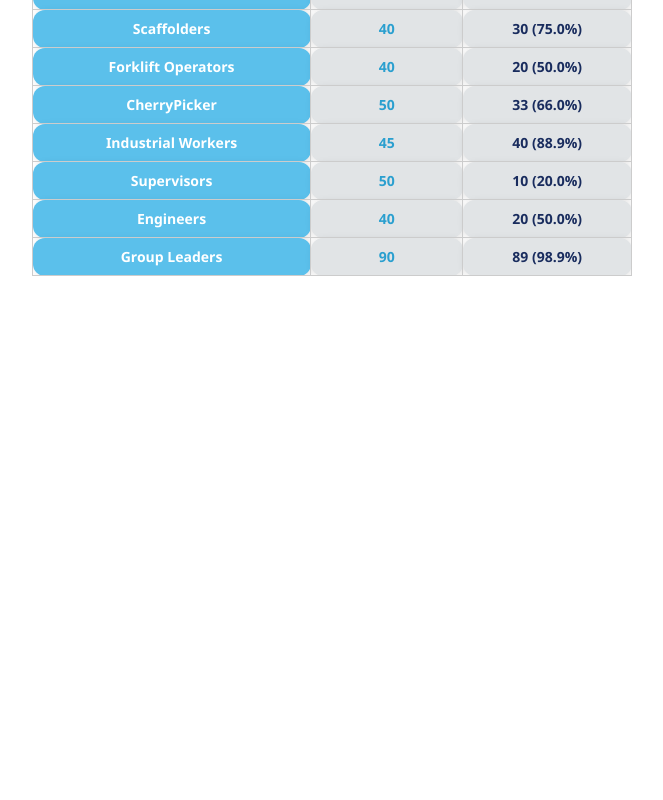
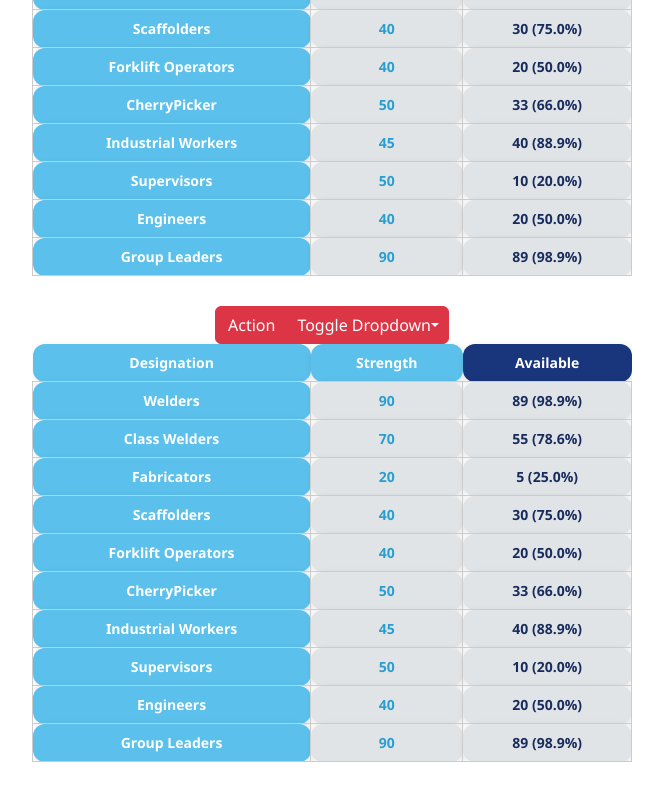
Before and after one commit to Dulitha-Pramod-Rajapakse/DTS_ManagementPanel, a React (Vite) app in the folder DTS_INFO/: page / in a window 1280 px wide. Shown: the part 684-1484 px from the top of the page, without its empty margins (308-971 px from the left). Before the commit the page ends 1022 px from the top, so only its background shows below. Built offline with nearby package versions, Linux system fonts and the light colour scheme.

Commit message:
designation wise update 1

```diff
--- a/DTS_INFO/src/Components/AvailabilityTableDesignationWise.jsx
+++ b/DTS_INFO/src/Components/AvailabilityTableDesignationWise.jsx
@@ -3,16 +3,16 @@ import React from 'react';
 import './AvailabilityTable.css';
 
 const desig = [
-    { location: 'Welders', strength: 90, available: 89 },
-    { location: 'Class Welders', strength: 70, available: 55 },
-    { location: 'Fabricators', strength: 20, available: 5 },
-    { location: 'Scaffolders', strength: 40, available: 30 },
-    { location: 'Forklift Operators', strength: 40, available: 20 },
-    { location: 'CherryPicker', strength: 50, available: 33 },
-    { location: 'Industrial Workers', strength: 45, available: 40 },
-    { location: 'Supervisors', strength: 50, available: 10 },
-    { location: 'Engineers', strength: 40, available: 20 },
-    { location: 'Group Leaders', strength: 90, available: 89 }
+    { Designation: 'Welders', strength: 90, available: 89 },
+    { Designation: 'Class Welders', strength: 70, available: 55 },
+    { Designation: 'Fabricators', strength: 20, available: 5 },
+    { Designation: 'Scaffolders', strength: 40, available: 30 },
+    { Designation: 'Forklift Operators', strength: 40, available: 20 },
+    { Designation: 'CherryPicker', strength: 50, available: 33 },
+    { Designation: 'Industrial Workers', strength: 45, available: 40 },
+    { Designation: 'Supervisors', strength: 50, available: 10 },
+    { Designation: 'Engineers', strength: 40, available: 20 },
+    { Designation: 'Group Leaders', strength: 90, available: 89 }
 ];
 
 export default function AvailabilityTableDesignationWise() {
@@ -27,11 +27,11 @@ export default function AvailabilityTableDesignationWise() {
                     </tr>
                 </thead>
                 <tbody>
-                    {desig.map(({ location, strength, available }) => {
+                    {desig.map(({ Designation, strength, available }) => {
                         const percent = ((available / strength) * 100).toFixed(1);
                         return (
                             <tr key={location}>
-                                <td className="cell blue">{location}</td>
+                                <td className="cell blue">{Designation}</td>
                                 <td className="cell gray">{strength}</td>
                                 <td className="cell gray dark-text">
                                     {available} ({percent}%)
--- a/DTS_INFO/src/Components/DesignationWise.jsx
+++ b/DTS_INFO/src/Components/DesignationWise.jsx
@@ -3,14 +3,70 @@ import './LocationWise.css';
 import 'bootstrap/dist/css/bootstrap.css';
 import DesignationWiseChart from './DesignationWiseChart.jsx';
 import AvailabilityTableDesignationWise from './AvailabilityTableDesignationWise.jsx';
+import './AvailabilityTable.css';
+
+const desig = [
+  { location: 'Welders', strength: 90, available: 89 },
+  { location: 'Class Welders', strength: 70, available: 55 },
+  { location: 'Fabricators', strength: 20, available: 5 },
+  { location: 'Scaffolders', strength: 40, available: 30 },
+  { location: 'Forklift Operators', strength: 40, available: 20 },
+  { location: 'CherryPicker', strength: 50, available: 33 },
+  { location: 'Industrial Workers', strength: 45, available: 40 },
+  { location: 'Supervisors', strength: 50, available: 10 },
+  { location: 'Engineers', strength: 40, available: 20 },
+  { location: 'Group Leaders', strength: 90, available: 89 }
+];
 
 export default function DesignationWise() {
   return (
     <div>
       <h1 className="Topic">Employee Attendance based on Designation</h1>
       <br />
-        <DesignationWiseChart />
-        <AvailabilityTableDesignationWise />
+      <DesignationWiseChart />
+      <AvailabilityTableDesignationWise />
+
+      <div className="table-container">
+        {/*Dropdown*/}
+
+        <div className="btn-group">
+          <button type="button" className="btn btn-danger">Action</button>
+          <button type="button" className="btn btn-danger dropdown-toggle dropdown-toggle-split" data-toggle="dropdown" aria-haspopup="true" aria-expanded="false">
+            <span className="sr-only">Toggle Dropdown</span>
+          </button>
+          <div className="dropdown-menu">
+            <a className="dropdown-item" href="#">Action</a>
+            <a className="dropdown-item" href="#">Another action</a>
+            <a className="dropdown-item" href="#">Something else here</a>
+            <div className="dropdown-divider"></div>
+            <a className="dropdown-item" href="#">Separated link</a>
+          </div>
+        </div>
+        {/*Dropdown */}
+        <table className="availability-table">
+          <thead>
+            <tr>
+              <th className="blue">Designation</th>
+              <th className="blue">Strength</th>
+              <th className="dark">Available</th>
+            </tr>
+          </thead>
+          <tbody>
+            {desig.map(({ location, strength, available }) => {
+              const percent = ((available / strength) * 100).toFixed(1);
+              return (
+                <tr key={location}>
+                  <td className="cell blue">{location}</td>
+                  <td className="cell gray">{strength}</td>
+                  <td className="cell gray dark-text">
+                    {available} ({percent}%)
+                  </td>
+                </tr>
+              );
+            })}
+          </tbody>
+        </table>
+      </div>
     </div>
   );
 }
```
